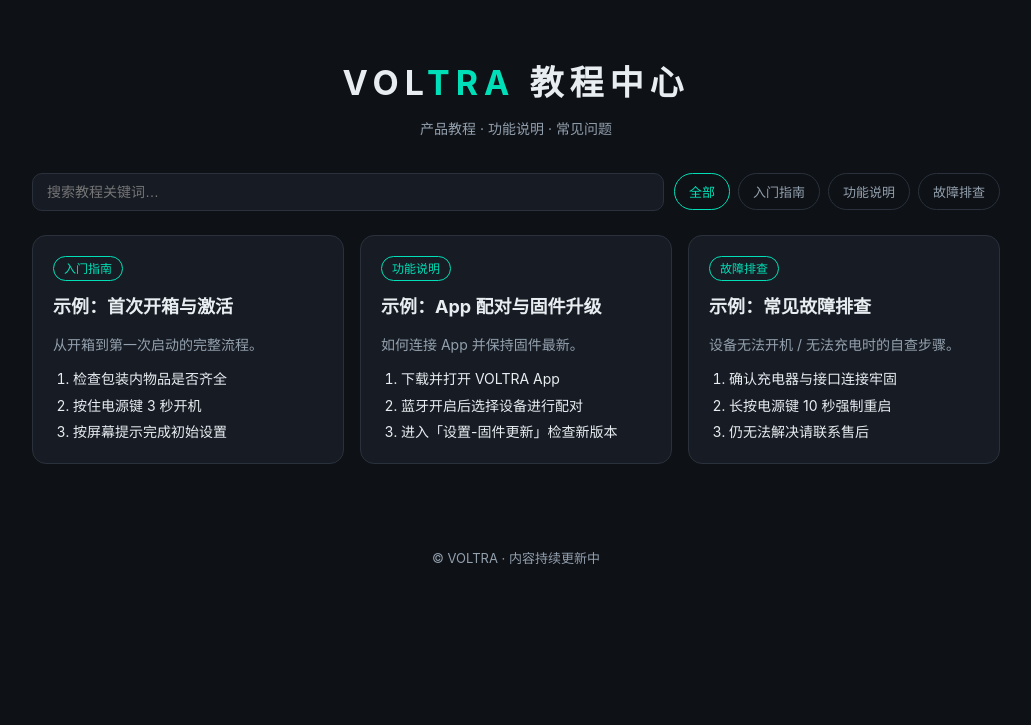
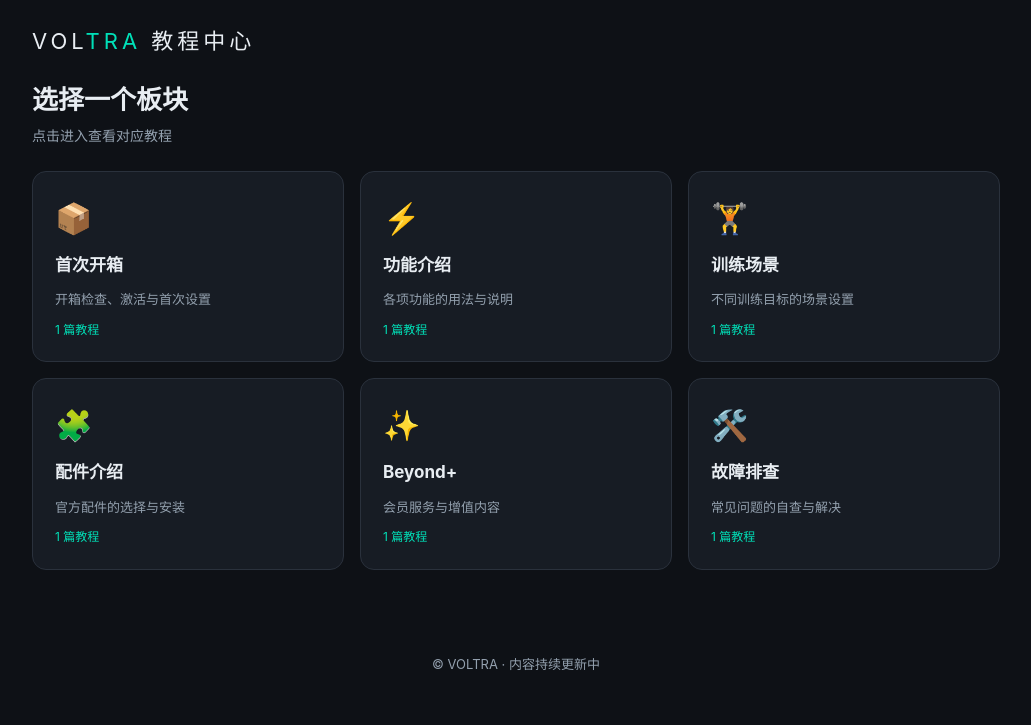
Before and after one commit to Nancy0625-xx/KP-doc, a plain HTML site: page index.html in a window 1280 px wide. Shown: the whole page, without its empty margins (124-1155 px from the left). Drawn offline with Linux system fonts and the light colour scheme.

Commit message:
Refactor HTML structure and styling for clarity

```diff
--- a/index.html
+++ b/index.html
@@ -7,141 +7,161 @@
 <style>
   * { margin: 0; padding: 0; box-sizing: border-box; }
   :root {
-    --bg: #0e1116;
-    --card: #171c24;
-    --border: #2a313c;
-    --text: #e8edf2;
-    --muted: #93a0ae;
-    --accent: #00e0b8;
+    --bg: #0e1116; --card: #171c24; --border: #2a313c;
+    --text: #e8edf2; --muted: #93a0ae; --accent: #00e0b8;
   }
   body {
     font-family: -apple-system, BlinkMacSystemFont, "PingFang SC", "Microsoft YaHei", sans-serif;
-    background: var(--bg);
-    color: var(--text);
-    line-height: 1.6;
+    background: var(--bg); color: var(--text); line-height: 1.6;
   }
-  header { text-align: center; padding: 56px 16px 8px; }
-  header h1 { font-size: 34px; letter-spacing: 6px; }
-  header h1 span { color: var(--accent); }
-  header p { color: var(--muted); margin-top: 8px; font-size: 14px; }
-  .toolbar {
-    max-width: 1000px; margin: 24px auto 0; padding: 0 16px;
-    display: flex; flex-wrap: wrap; gap: 10px; align-items: center;
+  .topbar { max-width: 1000px; margin: 0 auto; padding: 24px 16px 0; }
+  .topbar .logo { font-size: 22px; letter-spacing: 4px; color: var(--text); text-decoration: none; }
+  .topbar .logo span { color: var(--accent); }
+  .crumbs { margin-top: 6px; font-size: 13px; color: var(--muted); }
+  .crumbs a { color: var(--accent); text-decoration: none; }
+  main { max-width: 1000px; margin: 20px auto 60px; padding: 0 16px; }
+  .page-title { font-size: 26px; }
+  .page-desc { color: var(--muted); font-size: 14px; margin: 4px 0 24px; }
+  .grid { display: grid; grid-template-columns: repeat(auto-fill, minmax(280px, 1fr)); gap: 16px; }
+  .card {
+    display: flex; flex-direction: column; gap: 10px;
+    background: var(--card); border: 1px solid var(--border); border-radius: 14px;
+    padding: 22px; color: var(--text); text-decoration: none; transition: border-color .15s;
   }
-  #search {
-    flex: 1; min-width: 220px; padding: 10px 14px; border-radius: 10px;
-    border: 1px solid var(--border); background: var(--card);
-    color: var(--text); font-size: 14px; outline: none;
-  }
-  #search:focus { border-color: var(--accent); }
-  .cats { display: flex; flex-wrap: wrap; gap: 8px; }
-  .cat-btn {
-    padding: 8px 14px; border-radius: 999px; border: 1px solid var(--border);
-    background: transparent; color: var(--muted); cursor: pointer; font-size: 13px;
-  }
-  .cat-btn.active, .cat-btn:hover { border-color: var(--accent); color: var(--accent); }
-  main {
-    max-width: 1000px; margin: 24px auto 60px; padding: 0 16px;
-    display: grid; grid-template-columns: repeat(auto-fill, minmax(300px, 1fr)); gap: 16px;
-  }
-  .card {
-    background: var(--card); border: 1px solid var(--border); border-radius: 14px;
-    padding: 20px; display: flex; flex-direction: column; gap: 12px;
-  }
-  .tag {
-    align-self: flex-start; font-size: 12px; color: var(--accent);
-    border: 1px solid var(--accent); border-radius: 999px; padding: 2px 10px;
-  }
-  .card h2 { font-size: 18px; }
-  .card .desc { color: var(--muted); font-size: 14px; }
-  .card ol { padding-left: 20px; font-size: 14px; display: grid; gap: 4px; }
-  .video { width: 100%; aspect-ratio: 16 / 9; border: 0; border-radius: 10px; }
-  .card a.video-link { color: var(--accent); font-size: 14px; text-decoration: none; }
-  .empty { grid-column: 1 / -1; text-align: center; color: var(--muted); padding: 40px 0; }
+  .card:hover { border-color: var(--accent); }
+  .card .icon { font-size: 30px; }
+  .card h3 { font-size: 17px; }
+  .card p { color: var(--muted); font-size: 13px; }
+  .card .meta { margin-top: auto; font-size: 12px; color: var(--accent); }
+  .detail-card { background: var(--card); border: 1px solid var(--border); border-radius: 14px; padding: 28px; }
+  .detail-card p.para { margin-top: 12px; font-size: 15px; }
+  .detail-card p.lead { color: var(--muted); }
+  ol.steps { padding-left: 22px; margin-top: 14px; display: grid; gap: 6px; font-size: 15px; }
+  .video { width: 100%; aspect-ratio: 16 / 9; border: 0; border-radius: 10px; margin-top: 18px; }
+  a.video-link { color: var(--accent); font-size: 14px; text-decoration: none; }
+  .empty { text-align: center; color: var(--muted); padding: 60px 0; }
   footer { text-align: center; color: var(--muted); font-size: 13px; padding: 24px 16px 48px; }
 </style>
 </head>
 <body>
 
-<header>
-  <h1>VOL<span>TRA</span> 教程中心</h1>
-  <p>产品教程 · 功能说明 · 常见问题</p>
-</header>
-
-<div class="toolbar">
-  <input id="search" type="search" placeholder="搜索教程关键词…" />
-  <div class="cats" id="cats"></div>
+<div class="topbar">
+  <a class="logo" href="#/">VOL<span>TRA</span> 教程中心</a>
+  <div class="crumbs" id="crumbs"></div>
 </div>
 
-<main id="grid"></main>
+<main id="app"></main>
 
 <footer>© VOLTRA · 内容持续更新中</footer>
 
 <script>
 /* =====================================================================
- * 怎么添加 / 修改教程：
- * 往下面的 TUTORIALS 列表里复制一段 { ... }，改文字即可，保存后刷新生效。
- * 字段说明：
- *   title    = 教程标题
- *   category = 分类（新分类会自动生成筛选按钮）
- *   desc     = 一句话简介（可留空 ""）
- *   steps    = 步骤列表，一行一步（可留空 []）
- *   video    = B站或 YouTube 链接，会自动内嵌播放器（可留空 ""）
+ * 网站结构（三层）：
+ *   首页 6 个板块 → 点进板块看文章列表 → 点进文章看具体说明
+ *
+ * 怎么改内容（都在下面的 SITE 里改）：
+ * 1. 加文章：往对应板块的 topics 里复制一段 { ... }，改文字即可
+ * 2. 加板块：往 SITE 里复制一段 { name, icon, desc, topics: [] }
+ * 文章可用字段：
+ *   title = 文章标题（同一板块内不要重复）
+ *   desc  = 一句话简介，显示在列表卡片上（可留空 ""）
+ *   text  = 正文段落，一段字符串或多段数组（可留空 ""）
+ *   steps = 操作步骤，一行一步（可留空 []）
+ *   video = B站或 YouTube 链接，会自动内嵌播放器（可留空 ""）
  * ===================================================================== */
-const TUTORIALS = [
+const SITE = [
   {
-    title: "示例：首次开箱与激活",
-    category: "入门指南",
-    desc: "从开箱到第一次启动的完整流程。",
-    steps: [
-      "检查包装内物品是否齐全",
-      "按住电源键 3 秒开机",
-      "按屏幕提示完成初始设置",
+    name: "首次开箱",
+    icon: "📦",
+    desc: "开箱检查、激活与首次设置",
+    topics: [
+      {
+        title: "示例：开箱检查清单",
+        desc: "收到设备后先确认这些物品。",
+        text: "开箱请先检查外观有无磕碰，再按清单核对配件是否齐全。",
+        steps: ["主机 x1", "充电器 x1", "快速入门指南 x1"],
+        video: "",
+      },
     ],
-    video: "",
   },
   {
-    title: "示例：App 配对与固件升级",
-    category: "功能说明",
-    desc: "如何连接 App 并保持固件最新。",
-    steps: [
-      "下载并打开 VOLTRA App",
-      "蓝牙开启后选择设备进行配对",
-      "进入「设置-固件更新」检查新版本",
+    name: "功能介绍",
+    icon: "⚡",
+    desc: "各项功能的用法与说明",
+    topics: [
+      {
+        title: "示例：基础操作说明",
+        desc: "设备的核心功能一览。",
+        text: "",
+        steps: ["功能一：……", "功能二：……"],
+        video: "",
+      },
     ],
-    video: "",
   },
   {
-    title: "示例：常见故障排查",
-    category: "故障排查",
-    desc: "设备无法开机 / 无法充电时的自查步骤。",
-    steps: [
-      "确认充电器与接口连接牢固",
-      "长按电源键 10 秒强制重启",
-      "仍无法解决请联系售后",
+    name: "训练场景",
+    icon: "🏋️",
+    desc: "不同训练目标的场景设置",
+    topics: [
+      {
+        title: "示例：场景模式设置",
+        desc: "如何按训练目标选择模式。",
+        text: "",
+        steps: ["进入场景菜单", "选择对应模式"],
+        video: "",
+      },
     ],
-    video: "",
+  },
+  {
+    name: "配件介绍",
+    icon: "🧩",
+    desc: "官方配件的选择与安装",
+    topics: [
+      {
+        title: "示例：配件安装方法",
+        desc: "各配件的安装步骤。",
+        text: "",
+        steps: ["取出配件", "按说明安装"],
+        video: "",
+      },
+    ],
+  },
+  {
+    name: "Beyond+",
+    icon: "✨",
+    desc: "会员服务与增值内容",
+    topics: [
+      {
+        title: "示例：Beyond+ 会员说明",
+        desc: "会员权益与开通方式。",
+        text: "",
+        steps: ["打开 App", "进入会员页面开通"],
+        video: "",
+      },
+    ],
+  },
+  {
+    name: "故障排查",
+    icon: "🛠️",
+    desc: "常见问题的自查与解决",
+    topics: [
+      {
+        title: "示例：无法开机怎么办",
+        desc: "设备无法开机时的自查步骤。",
+        text: "如果设备长时间未使用，电池可能进入保护状态，请先充电 30 分钟再尝试开机。",
+        steps: ["确认充电器与接口连接牢固", "长按电源键 10 秒强制重启", "仍无法解决请联系售后"],
+        video: "",
+      },
+    ],
   },
 ];
 
 /* ============ 以下为页面逻辑，一般不用改 ============ */
-const grid = document.getElementById("grid");
-const catsEl = document.getElementById("cats");
-const searchEl = document.getElementById("search");
-let activeCat = "全部";
+const app = document.getElementById("app");
+const crumbs = document.getElementById("crumbs");
 
-["全部", ...new Set(TUTORIALS.map(t => t.category))].forEach(c => {
-  const b = document.createElement("button");
-  b.className = "cat-btn" + (c === "全部" ? " active" : "");
-  b.textContent = c;
-  b.onclick = () => {
-    activeCat = c;
-    document.querySelectorAll(".cat-btn").forEach(x => x.classList.remove("active"));
-    b.classList.add("active");
-    render();
-  };
-  catsEl.appendChild(b);
-});
+const esc = s => String(s).replace(/&/g, "&amp;").replace(/</g, "&lt;").replace(/>/g, "&gt;").replace(/"/g, "&quot;");
+const seg = s => encodeURIComponent(s);
 
 function embedUrl(url) {
   const yt = url.match(/(?:youtube\.com\/watch\?v=|youtu\.be\/)([\w-]{6,})/);
@@ -151,36 +171,65 @@ function embedUrl(url) {
   return null;
 }
 
-function render() {
-  const q = searchEl.value.trim().toLowerCase();
-  const list = TUTORIALS.filter(t =>
-    (activeCat === "全部" || t.category === activeCat) &&
-    (!q || (t.title + " " + t.desc + " " + (t.steps || []).join(" ")).toLowerCase().includes(q))
-  );
-  grid.innerHTML = "";
-  if (!list.length) {
-    grid.innerHTML = '<div class="empty">没有找到匹配的教程</div>';
-    return;
+function topicBody(t) {
+  let html = "";
+  if (t.desc) html += '<p class="para lead">' + esc(t.desc) + "</p>";
+  (t.text == null ? [] : [].concat(t.text)).forEach(p => {
+    html += '<p class="para">' + esc(p) + "</p>";
+  });
+  if (t.steps && t.steps.length)
+    html += "<ol class='steps'>" + t.steps.map(s => "<li>" + esc(s) + "</li>").join("") + "</ol>";
+  if (t.video) {
+    const em = embedUrl(t.video);
+    if (em) html += '<iframe class="video" src="' + em + '" allowfullscreen loading="lazy"></iframe>';
+    else html += '<a class="video-link" href="' + esc(t.video) + '" target="_blank">▶ 观看视频</a>';
   }
-  list.forEach(t => {
-    const card = document.createElement("div");
-    card.className = "card";
-    let html = '<span class="tag">' + t.category + "</span><h2>" + t.title + "</h2>";
-    if (t.desc) html += '<div class="desc">' + t.desc + "</div>";
-    if (t.steps && t.steps.length)
-      html += "<ol>" + t.steps.map(s => "<li>" + s + "</li>").join("") + "</ol>";
-    if (t.video) {
-      const em = embedUrl(t.video);
-      if (em) html += '<iframe class="video" src="' + em + '" allowfullscreen loading="lazy"></iframe>';
-      else html += '<a class="video-link" href="' + t.video + '" target="_blank">▶ 观看视频</a>';
-    }
-    card.innerHTML = html;
-    grid.appendChild(card);
-  });
+  return html;
 }
 
-searchEl.addEventListener("input", render);
-render();
+function renderHome() {
+  crumbs.innerHTML = "";
+  app.innerHTML =
+    '<h2 class="page-title">选择一个板块</h2><p class="page-desc">点击进入查看对应教程</p><div class="grid">' +
+    SITE.map(c =>
+      '<a class="card" href="#/' + seg(c.name) + '"><div class="icon">' + c.icon + "</div><h3>" +
+      esc(c.name) + "</h3><p>" + esc(c.desc) + '</p><div class="meta">' + c.topics.length + " 篇教程</div></a>"
+    ).join("") + "</div>";
+}
+
+function renderCategory(catName) {
+  const c = SITE.find(x => x.name === catName);
+  crumbs.innerHTML = '<a href="#/">首页</a> / ' + esc(catName);
+  if (!c) { app.innerHTML = '<div class="empty">板块不存在</div>'; return; }
+  const list = c.topics.length
+    ? '<div class="grid">' + c.topics.map(t =>
+        '<a class="card" href="#/' + seg(c.name) + "/" + seg(t.title) + '"><h3>' +
+        esc(t.title) + "</h3><p>" + esc(t.desc || "") + "</p></a>"
+      ).join("") + "</div>"
+    : '<div class="empty">内容准备中…</div>';
+  app.innerHTML =
+    '<h2 class="page-title">' + c.icon + " " + esc(c.name) + '</h2><p class="page-desc">' +
+    esc(c.desc) + "</p>" + list;
+}
+
+function renderDetail(catName, topicTitle) {
+  const c = SITE.find(x => x.name === catName);
+  const t = c && c.topics.find(x => x.title === topicTitle);
+  crumbs.innerHTML =
+    '<a href="#/">首页</a> / <a href="#/' + seg(catName) + '">' + esc(catName) + "</a> / " + esc(topicTitle);
+  if (!t) { app.innerHTML = '<div class="empty">文章不存在或内容准备中…</div>'; return; }
+  app.innerHTML = '<h2 class="page-title">' + esc(t.title) + '</h2><div class="detail-card">' + topicBody(t) + "</div>";
+}
+
+function route() {
+  const parts = decodeURIComponent(location.hash.replace(/^#\/?/, "")).split("/").filter(Boolean);
+  if (!parts.length) renderHome();
+  else if (parts.length === 1) renderCategory(parts[0]);
+  else renderDetail(parts[0], parts.slice(1).join("/"));
+  window.scrollTo(0, 0);
+}
+window.addEventListener("hashchange", route);
+route();
 </script>
 </body>
 </html>
```
